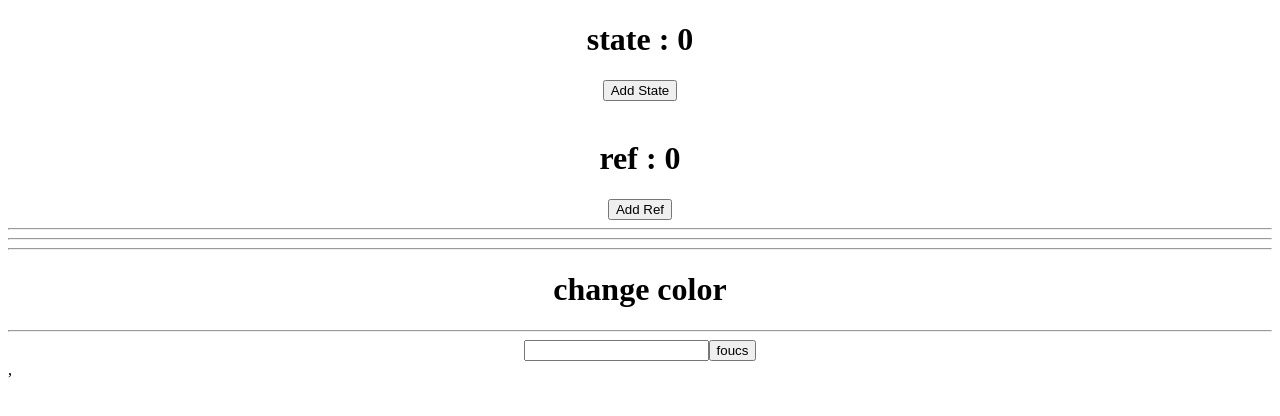
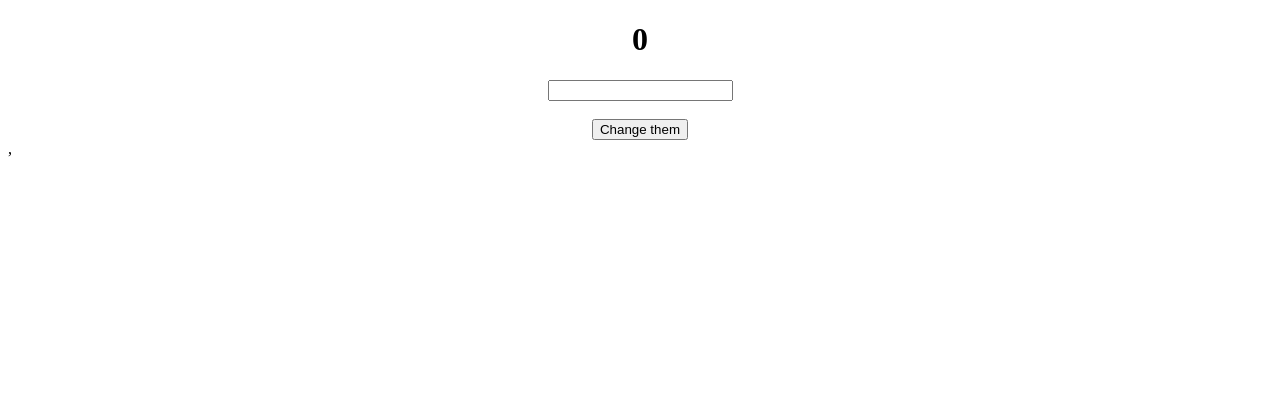
Before and after one commit to AmirTaki/react-hooks, a React (Create React App) app: page / in a window 1280 px wide. Shown: the top 416 px of the page. Built offline with nearby package versions, Linux system fonts and the light colour scheme.

Commit message:
useMemo in react

```diff
--- a/src/App.js
+++ b/src/App.js
@@ -1,75 +1,46 @@
 
-import { useRef, useState } from 'react';
+import { useMemo, useRef, useState } from 'react';
 import './App.css';
+
+
+
+
+
 function App() {
 
- const [count, setCount]  = useState(0);
-
- const countRef = useRef(0);
-
-//   // -------------------------------------------------
-
-const handleIncrase = () =>{
-    setCount(count + 1);
-  }
-//   // -------------------------------------------------
-  const handleIncraseRef = () =>{
-    countRef.current ++;
-  }
-  console.log("render")
+  const [number , setNumber] = useState (0);
+  // const addNumber = slowFunction(number)
 
 
-    // -------------------------------------------------
-//  in DOM js
+  const [theme, setTheme] = useState(false);
 
-  // document.getElementById("#changeColor").style.color = "red"; ERROR
 
-  // ref
-  const tagRef = useRef(null);
+  // useMemo
+  const addNumber  = useMemo(() => slowFunction(number),[number])
 
-  // function
-  const handleChangeColor = ()=>{
-    tagRef.current.style.color = "red";
-  }
+  // useMemo (function, [dependenci])
 
-  // -------------------------------------------------
-  const inputRef = useRef(null);
-
-  const handleInput = () =>{
-    inputRef.current.focus()
-  }
 
   return (
-    <div className="App">
+    <div className="App" style={{backgroundColor : theme ? "blue" : "white"}}>
 
-      <h1>
-        state : {count}
-      </h1>
-      <button onClick={handleIncrase}>Add State</button>
-
-      <br />
-      <br />
-
-      <h1> ref : {countRef.current}</h1>
-      <button onClick={handleIncraseRef}>Add Ref</button>
-
-      <hr></hr>
-      <hr></hr>
-      <hr></hr>
-
-      {/* <h1 id = "changeColor">change color </h1> */}
-
-      <h1 ref = {tagRef} onClick={handleChangeColor}>change color </h1>
+    <h1>{addNumber}</h1>
+    <input type = 'text' onChange={(event) => {setNumber(event.target.value)}}/>
 
 
-      <hr></hr>
+    <br />
+    <br />
 
-      <input ref = {inputRef} />
-
-      <button onClick={handleInput}>foucs</button>
-
+    {/* <button onClick={()=>(setTheme(theme ? false : true))}>Change them</button> */}
+    <button onClick={()=>(setTheme(!theme))}>Change them</button>
     </div>
   );
 }
 
 export default App;
+
+
+const slowFunction = (number) =>{
+  for (let i = 0;  i < 1000000000 ; i++){}
+  return number * 2
+}
```
